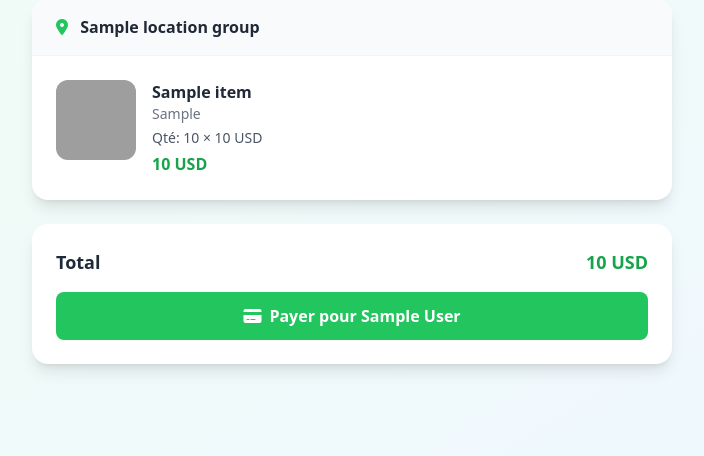
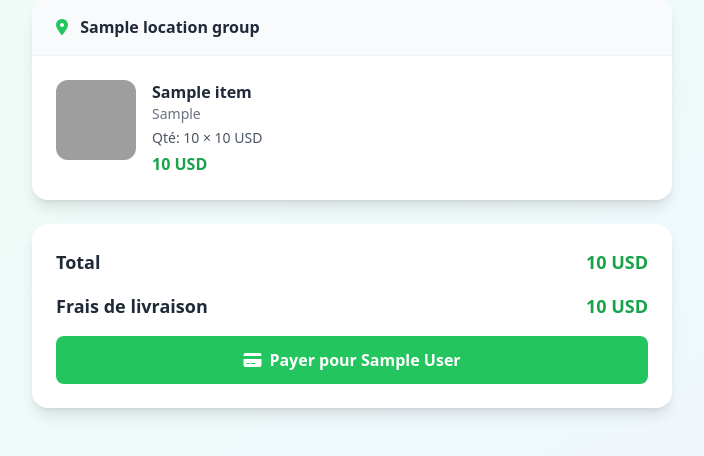
Before and after one commit to TinaStock-SARL/apps.tina-stock.com, a Django app: template mobile_links/templates/payment.html in a window 1280 px wide. Shown: the part 181-637 px from the top of the page, without its empty margins (288-992 px from the left). Run offline with Django 5.2, Linux system fonts and the light colour scheme; the template is opened without the code that fills it: most values are stand-ins (such as "Sample title", 1, 10 or a date in 2020); parts of the project's set-up code (start-up, migrations or seed data) failed here and were passed over; some libraries are stand-ins or nearby versions; grey boxes are pictures that could not be loaded.

Commit message:
Update payment page to include delivery fee in order details and enhance template layout
This commit adds the delivery fee to the payment page view and updates the payment template to display the delivery amount alongside the total. These changes aim to provide users with clearer financial information during the checkout process, improving overall user experience.

```diff
--- a/mobile_links/templates/payment.html
+++ b/mobile_links/templates/payment.html
@@ -87,6 +87,10 @@
                     <span>Total</span>
                     <span class="text-green-600">{{ order.formatted_amount }} {{ order.currency }}</span>
                 </div>
+                <div class="flex justify-between items-center text-lg font-bold text-gray-800 mb-4">
+                    <span>Frais de livraison</span>
+                    <span class="text-green-600">{{ order.delivery_amount }} {{ order.currency }}</span>
+                </div>
                 {% if order.payment_url %}
                 <a href="{{ order.payment_url }}" class="w-full py-3 px-4 bg-green-500 hover:bg-green-600 text-white font-semibold rounded-lg transition-colors flex items-center justify-center gap-2">
                     <i class="fas fa-credit-card"></i>
--- a/mobile_links/views.py
+++ b/mobile_links/views.py
@@ -125,6 +125,7 @@ def payment_page(request):
                 image_url = request.build_absolute_uri(settings.MEDIA_URL + 'pay-for-me.png')
                 page_url = request.build_absolute_uri(request.get_full_path())
                 total_amount = order_data.get('total_amount', 0)
+                delivery_amount = order_data.get('delivery_fee', 0)
                 formatted_amount = format_amount_with_spaces(total_amount)
                 full_name = f"{order_data.get('first_name', '')} {order_data.get('last_name', '')}".strip()
 
@@ -143,6 +144,7 @@ def payment_page(request):
                         'last_name': order_data.get('last_name', ''),
                         'full_name': full_name or 'Client',
                         'total_amount': total_amount,
+                        'delivery_amount': delivery_amount,
                         'formatted_amount': formatted_amount,
                         'currency': order_data.get('currency', 'GNF'),
                         'payment_url': order_data.get('payment_url'),
```
Also changed, not shown: 1 other file.
